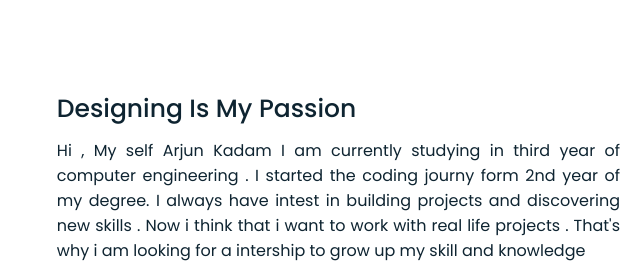
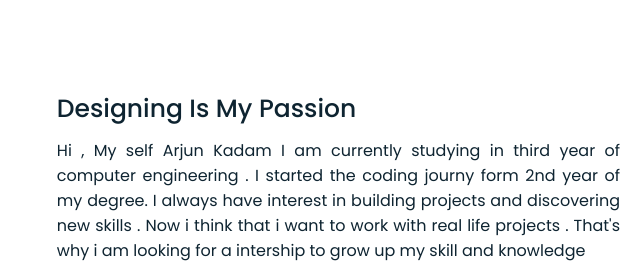
Before and after one commit to codewitharjun214/resume.github.io, a plain HTML site: page index.html in a window 1280 px wide. Shown: the part 960-1236 px from the top of the page, 532-1172 px from the left. Drawn offline with Linux system fonts and the light colour scheme.

Commit message:
Update index.html

```diff
--- a/index.html
+++ b/index.html
@@ -66,7 +66,7 @@
           <div class="topic">Designing Is My Passion</div>
           <p>
             Hi , My self Arjun Kadam I am currently studying in third year of computer engineering . I started the
-            coding journy form 2nd year of my degree. I always have intest in building projects and discovering new
+            coding journy form 2nd year of my degree. I always have interest in building projects and discovering new
             skills . Now i think that i want to work with real life projects . That's why i am looking for a intership
             to grow up my skill and knowledge
           </p>
```
